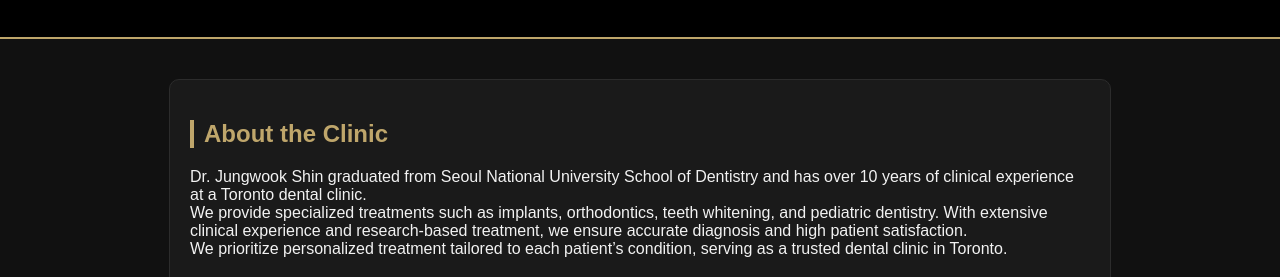
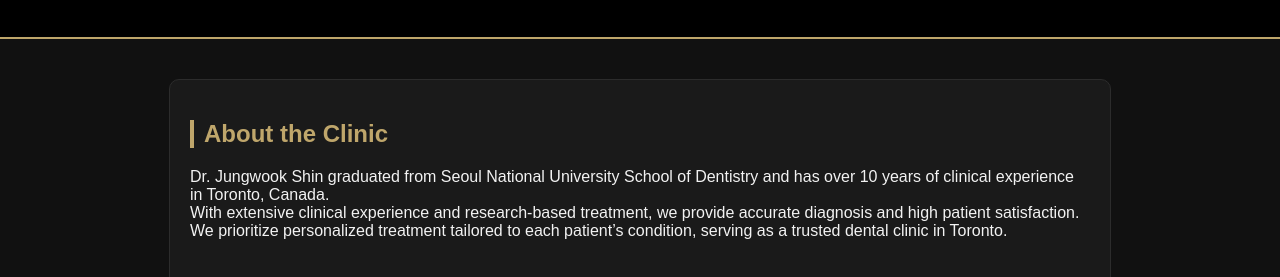
Before and after one commit to shindent/Dr.-Jungwook-Shin, a plain HTML site: page index.html in a window 1280 px wide. Both pictures are taken after a click on the button "English". Shown: the part 177-454 px from the top of the page. Drawn offline with Linux system fonts and the light colour scheme.

```diff
--- a/index.html
+++ b/index.html
@@ -163,7 +163,7 @@ function showEN() {
             <h2>치과 소개</h2>
             <p>
                 서울대학교 치과대학을 졸업하고, 캐나다 토론토 치과에서 10년 이상 진료해온 치과의사 신정욱입니다.<br>
-                임플란트, 교정, 치아 미백, 어린이 치과 등 전문 진료를 제공하며, 오랜 임상 경험과 연구 기반의 진료로 정확한 진단과 높은 만족도를 제공합니다.<br>
+                오랜 임상 경험과 연구 기반의 진료로 정확한 진단과 높은 만족도를 제공합니다.<br>
                 환자 개개인의 상태에 맞춘 맞춤 치료를 최우선으로 하며, 토론토 지역에서 신뢰받는 치과 진료를 제공합니다.
             </p>
         </div>
@@ -197,8 +197,8 @@ function showEN() {
         <div class="info-section">
             <h2>About the Clinic</h2>
             <p>
-                Dr. Jungwook Shin graduated from Seoul National University School of Dentistry and has over 10 years of clinical experience at a Toronto dental clinic.<br>
-                We provide specialized treatments such as implants, orthodontics, teeth whitening, and pediatric dentistry. With extensive clinical experience and research-based treatment, we ensure accurate diagnosis and high patient satisfaction.<br>
+                Dr. Jungwook Shin graduated from Seoul National University School of Dentistry and has over 10 years of clinical experience in Toronto, Canada.<br>
+                With extensive clinical experience and research-based treatment, we provide accurate diagnosis and high patient satisfaction.<br>
                 We prioritize personalized treatment tailored to each patient’s condition, serving as a trusted dental clinic in Toronto.
             </p>
         </div>
```
